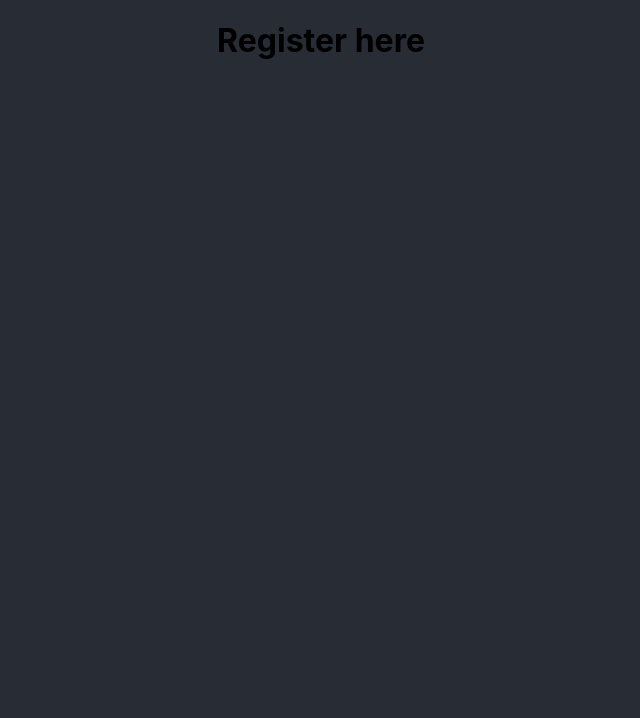
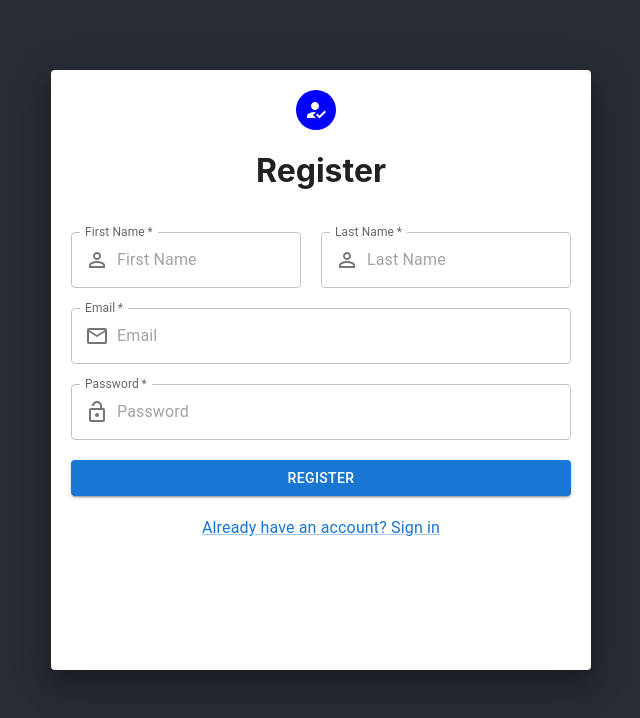
Before and after one commit to danish-97/Auction-Website, a React (Create React App) app: page /register in a window 1280 px wide. Shown: the top 718 px of the page, without its empty margins (319-959 px from the left). Built offline with nearby package versions, Linux system fonts and the light colour scheme.

Commit message:
Made the register form

```diff
--- a/src/components/Login.tsx
+++ b/src/components/Login.tsx
@@ -4,14 +4,16 @@ import {
     Button,
     Checkbox,
     FormControlLabel,
-    Grid,
+    Grid, InputAdornment,
     Link,
     Paper,
     TextField,
     Typography
 } from "@mui/material";
+import EmailOutlinedIcon from '@mui/icons-material/EmailOutlined';
 import LockOutlinedIcon from "@mui/icons-material/LockOutlined";
-import Register from "./Register";
+import LockOpenOutlinedIcon from '@mui/icons-material/LockOpenOutlined';
+
 
 const Login = () => {
 
@@ -43,8 +45,34 @@ const Login = () => {
             <Paper elevation={20} style={paperStyle}>
                 <Avatar style={avatarStyle}><LockOutlinedIcon/></Avatar>
                 <h1>Login</h1>
-                <TextField label='Email' placeholder='Email' style={textFieldStyle} fullWidth required/>
-                <TextField label='Password' placeholder='Password' style={textFieldStyle} fullWidth required/>
+                <TextField
+                    label='Email'
+                    InputProps={{
+                        startAdornment: (
+                            <InputAdornment position="start">
+                                <EmailOutlinedIcon/>
+                            </InputAdornment>
+                        ),
+                    }}
+                    placeholder='Email'
+                    style={textFieldStyle}
+                    fullWidth
+                    required
+                />
+                <TextField
+                    label='Password'
+                    InputProps={{
+                        startAdornment: (
+                            <InputAdornment position="start">
+                                <LockOpenOutlinedIcon/>
+                            </InputAdornment>
+                        ),
+                    }}
+                    placeholder='Password'
+                    style={textFieldStyle}
+                    fullWidth
+                    required
+                />
                 <FormControlLabel style={{marginTop: '20px'}}
                     control={
                     <Checkbox name="box" color="primary"/>
@@ -53,7 +81,7 @@ const Login = () => {
                 />
                 <Button type='submit' color='primary' variant='contained' style={buttonStyle} fullWidth>Login</Button>
                 <Typography>
-                    <Link href="/register">Register</Link>
+                    <Link href="/register">Don't have an account? Create one now</Link>
                 </Typography>
             </Paper>
         </Grid>
--- a/src/components/Register.tsx
+++ b/src/components/Register.tsx
@@ -1,6 +1,167 @@
+import {Avatar, Button, Grid, InputAdornment, Link, Paper, TextField, Typography} from "@mui/material";
+import HowToRegIcon from '@mui/icons-material/HowToReg';
+import EmailOutlinedIcon from "@mui/icons-material/EmailOutlined";
+import React, {useState} from "react";
+import LockOpenOutlinedIcon from '@mui/icons-material/LockOpenOutlined';
+import PersonOutlineOutlinedIcon from '@mui/icons-material/PersonOutlineOutlined';
+import axios from "axios";
+
+
 const Register = () => {
+
+    const initialUserInput = {
+        firstName: "",
+        lastName: "",
+        email: "",
+        password: "",
+    };
+
+    const [userInput, setUserInput] = useState(initialUserInput);
+
+    const handleSubmit = (event: any) => {
+        const { name, value} = event.target;
+        setUserInput({
+            ...userInput,
+            [name]: value,
+        });
+        alert("User Registered Successfully")
+    };
+
+    const [errorFlag, setErrorFlag] = useState(false);
+    const [errorMessage, setErrorMessage] = useState("");
+
+    const saveToDatabase = (event: any) => {
+        axios.post('http://localhost:4941/api/v1/users/register', {
+            firstName: initialUserInput.firstName,
+            lastName: initialUserInput.lastName,
+            email: initialUserInput.email,
+            password: initialUserInput.password,
+        })
+            .then(response => {
+                setErrorFlag(false)
+                setErrorMessage("")
+            }, (error) => {
+                setErrorFlag(true)
+                setErrorMessage(error.toString())
+            })
+    }
+
+    const paperStyle = {
+        width: 500,
+        margin: '70px auto',
+        padding: '20px',
+        height: '70vh'
+    }
+
+    const avatarStyle = {
+        margin: '0 225px 0',
+        backgroundColor: 'blue'
+    }
+
+    const textFieldStyle = {
+        marginTop: '20px',
+        marginRight: '20px'
+    }
+
+    const buttonStyle = {
+        marginTop: '20px',
+        marginBottom: '20px'
+    }
+
     return (
-    <h1>Register here</h1>
+        <Grid>
+            <Paper elevation={20} style={paperStyle}>
+                <form onSubmit={handleSubmit}>
+                    <Avatar style={avatarStyle}><HowToRegIcon/></Avatar>
+                    <h1>Register</h1>
+                    <Grid style={{display:'flex'}}>
+                        <Grid>
+                            <TextField
+                                type='text'
+                                label='First Name'
+                                InputProps={{
+                                startAdornment: (
+                                    <InputAdornment position="start">
+                                        <PersonOutlineOutlinedIcon/>
+                                    </InputAdornment>
+                                ),
+                            }}
+                                placeholder='First Name'
+                                defaultValue={userInput.firstName}
+                                onChange={saveToDatabase}
+                                style={textFieldStyle}
+                                required
+                            />
+                        </Grid>
+                        <Grid>
+                            <TextField
+                                type='text'
+                                label='Last Name'
+                                InputProps={{
+                                    startAdornment: (
+                                        <InputAdornment position="start">
+                                            <PersonOutlineOutlinedIcon/>
+                                        </InputAdornment>
+                                    ),
+                                }}
+                                placeholder='Last Name'
+                                defaultValue={userInput.lastName}
+                                onChange={saveToDatabase}
+                                style={textFieldStyle}
+                                fullWidth
+                                required
+                            />
+                        </Grid>
+                    </Grid>
+                    <TextField
+                        type='email'
+                        label='Email'
+                        InputProps={{
+                            startAdornment: (
+                                <InputAdornment position="start">
+                                    <EmailOutlinedIcon/>
+                                </InputAdornment>
+                            ),
+                        }}
+                        placeholder='Email'
+                        defaultValue={userInput.email}
+                        onChange={saveToDatabase}
+                        style={textFieldStyle}
+                        fullWidth
+                        required
+                    />
+                    <TextField
+                        type='password'
+                        label='Password'
+                        InputProps={{
+                            startAdornment: (
+                                <InputAdornment position="start">
+                                    <LockOpenOutlinedIcon/>
+                                </InputAdornment>
+                            ),
+                        }}
+                        placeholder='Password'
+                        style={textFieldStyle}
+                        defaultValue={userInput.password}
+                        onChange={saveToDatabase}
+                        fullWidth
+                        required
+                    />
+                    <Button
+                        type='submit'
+                        color='primary'
+                        variant='contained'
+                        style={buttonStyle}
+                        fullWidth
+                    >Register
+                    </Button>
+                    <Typography>
+                        <Link href='/login'>Already have an account? Sign in</Link>
+                    </Typography>
+                </form>
+            </Paper>
+
+        </Grid>
     )
 }
 
```
Also changed, not shown: src/styles/login.css (added, +22 -0 lines).
